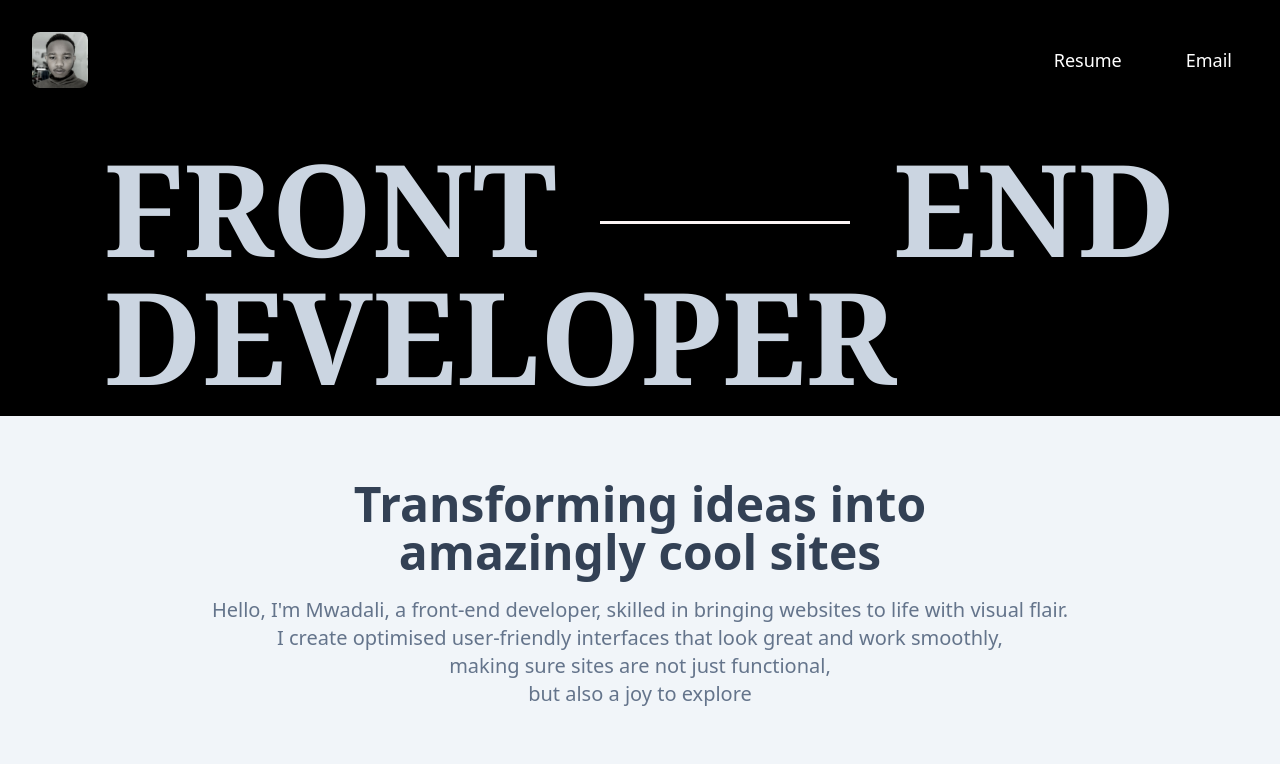
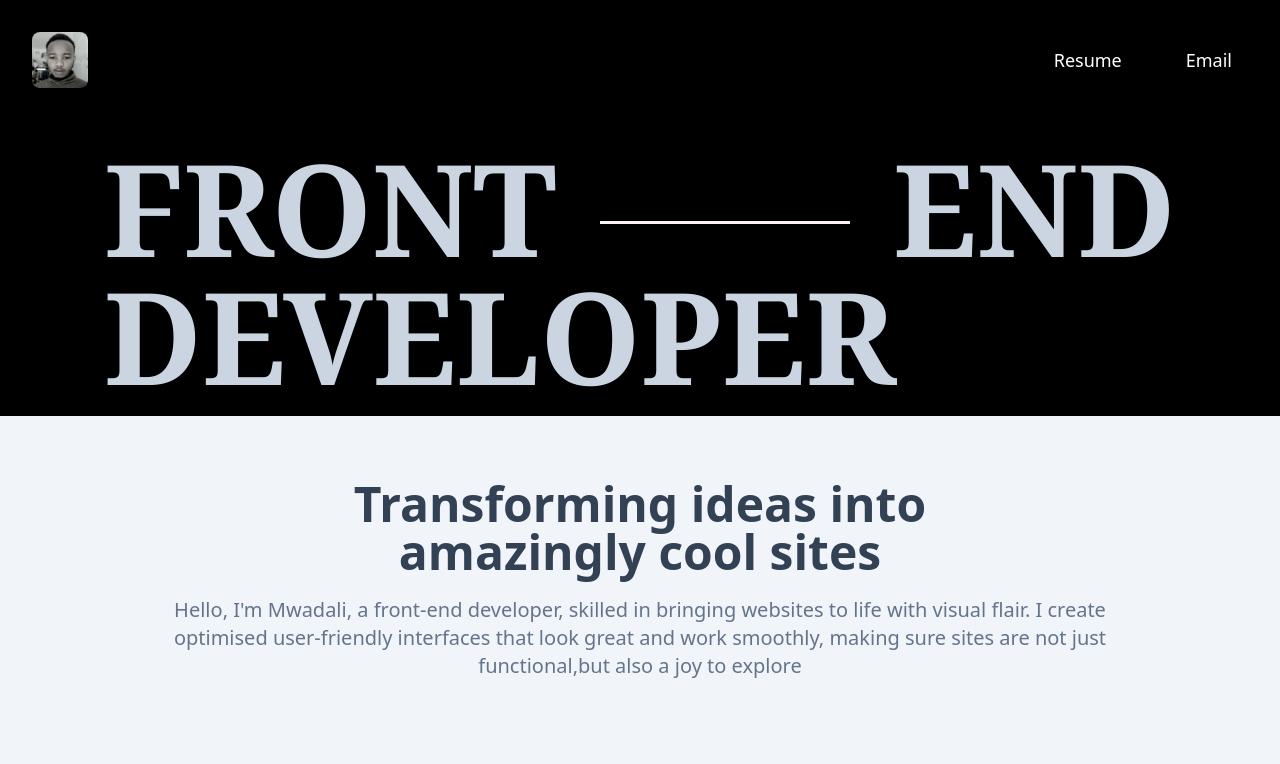
Before and after one commit to wellingtonmwadali/mwadali, a React (Vite) app: page / in a window 1280 px wide. Shown: the top 764 px of the page. Built offline with nearby package versions, Linux system fonts and the light colour scheme.

Commit message:
Update index.tsx fonts

```diff
--- a/src/pages/index.tsx
+++ b/src/pages/index.tsx
@@ -46,12 +46,11 @@ export const Homepage: React.FC = () => {
               Transforming ideas into <br></br> amazingly cool sites
             </h1>
             <div className="mt-5">
-              <p className="animated md:font-medium font-normal text-slate-500 text-center md:text-xl text-2xl ">
+              <p className="animated md:font-medium font-normal text-slate-500 text-center text-lg md:text-xl md:px-40 ">
                 Hello, I'm Mwadali, a front-end developer, skilled in bringing
-                websites to life with visual flair.<br></br> I create optimised
+                websites to life with visual flair. I create optimised
                 user-friendly interfaces that look great and work smoothly,
-                <br></br>
-                making sure sites are not just functional,<br></br> but also a
+                making sure sites are not just functional,but also a
                 joy to explore
               </p>
             </div>
```
